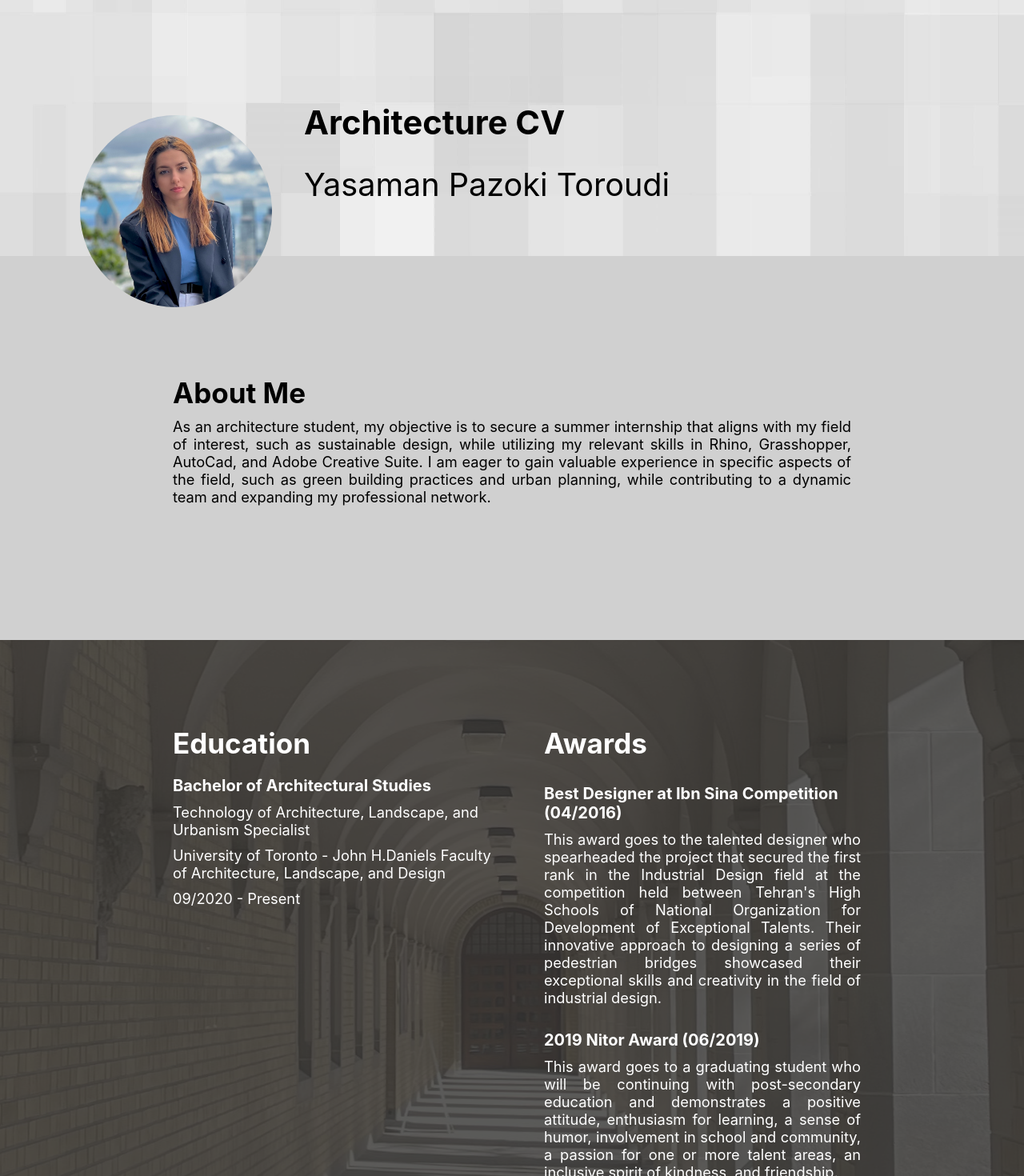
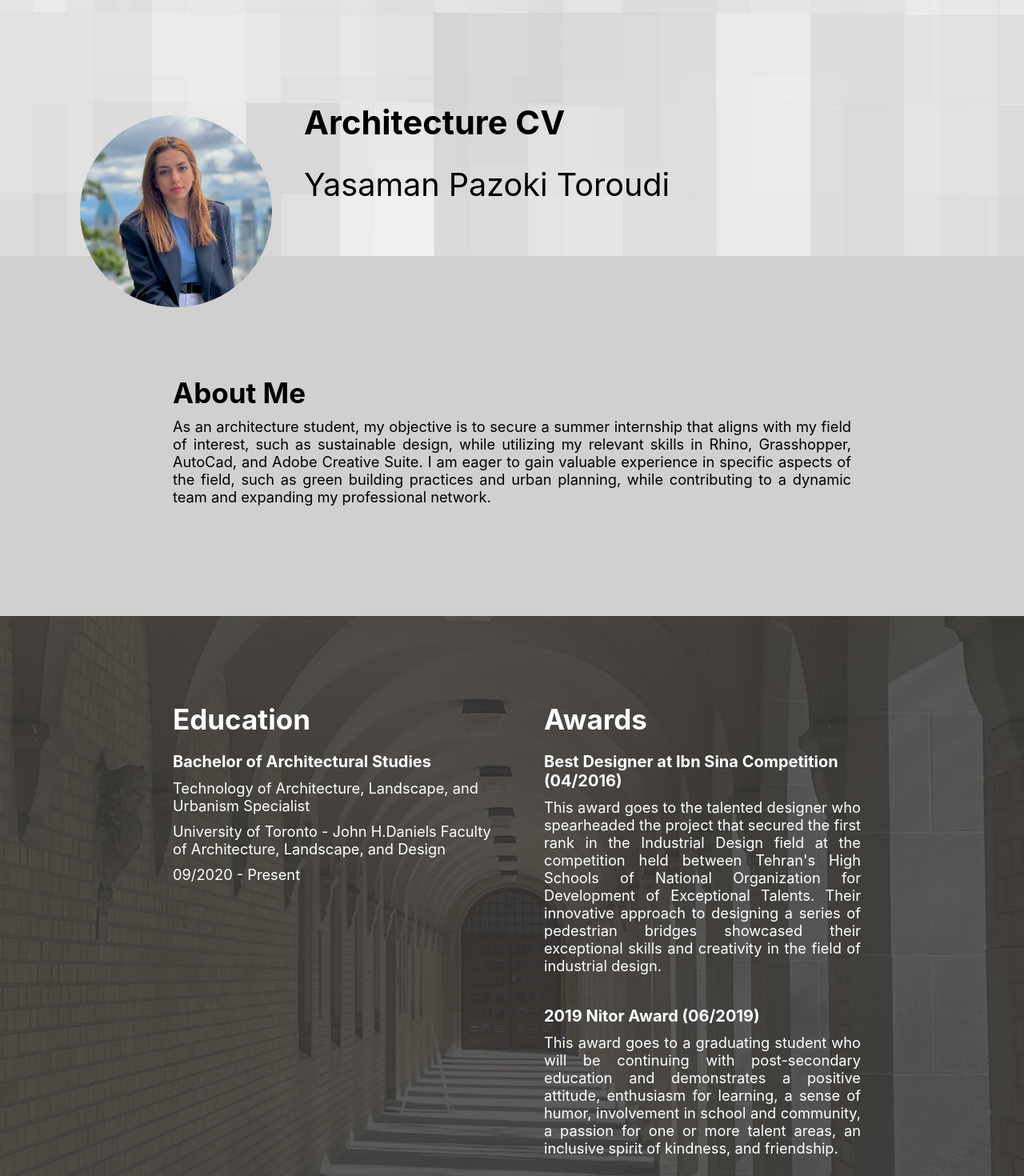
Before and after one commit to parinaznasr/portfolio, a React (Create React App) app: page /cv in a window 1280 px wide. Shown: the top 1470 px of the page at 80% size. Built offline with nearby package versions, Linux system fonts and the light colour scheme.

Commit message:
Fixed margin

```diff
--- a/src/Pages/CV/aboutme/aboutme.css
+++ b/src/Pages/CV/aboutme/aboutme.css
@@ -1,8 +1,9 @@
 .aboutme-container{
     background-color: rgba(128, 128, 128, 0.374);
-    min-height: 60vh;
+    min-height: 55vh;
     display: flex;
     flex-wrap: wrap;
+    padding-bottom: 10px;
 }
 
 .aboutme-title{
--- a/src/Pages/CV/education/education.css
+++ b/src/Pages/CV/education/education.css
@@ -27,7 +27,6 @@
     font-size: 35px;
     font-weight: bold;
     text-align: left;
-    margin: 0px 20px 20px 0px;
 }
 
 .education-container {
@@ -64,7 +63,7 @@
 /* Awards section */
 .awards-container {
     display: flex;
-    margin-top: 30px;
+    margin-top: 20px;
     flex-wrap: wrap;
     justify-content: space-between;
 }
@@ -137,7 +136,7 @@
 
 .awards-description {
     font-size: calc(0.3vw + 0.9em);
-    margin-bottom: 10px;
+    margin-bottom: 20px;
     text-align: justify;
 }
 
--- a/src/Pages/CV/experience/experience.css
+++ b/src/Pages/CV/experience/experience.css
@@ -37,6 +37,7 @@ h2 {
     flex-direction: column;
     justify-content: center;
     align-items: center;
+    padding-bottom: 20px;
 }
 
 .experience-title {
--- a/src/Pages/CV/personalskills/personalskills.css
+++ b/src/Pages/CV/personalskills/personalskills.css
@@ -1,5 +1,6 @@
 .skills-section {
     background-color: rgb(231, 231, 231);
+    padding-bottom: 20px;
 }
 
 .skills-title {
--- a/src/Pages/CV/softwareskills/softwareskills.css
+++ b/src/Pages/CV/softwareskills/softwareskills.css
@@ -4,7 +4,7 @@
 
 .ss-body {
     position: relative;
-    /*margin-bottom: 30px;*/
+    padding-bottom: 50px;
 }
 
 .ss-grid {
@@ -49,7 +49,6 @@
 }
 
 .ss-item:hover .tooltip {
-    /*max-height: 0px;*/
     transition: max-height 1000ms cubic-bezier(0.215, 0.61, 0.355, 1);
     display: block;
     opacity: 1;
--- a/src/Pages/CV/softwareskills/softwareskills.js
+++ b/src/Pages/CV/softwareskills/softwareskills.js
@@ -51,7 +51,7 @@ const SoftwareSkills = () => {
     { name: "Sketchup", prof: "3", alt:"Sketchup", image:"./images/logos/sketchup.png", desc:""},
   ]
   return(
-      <>
+      <div>
         <Grid container spacing={1}>
           <Grid xs={12}>
             <h2 className="ss-title">Software Skills</h2>
@@ -87,7 +87,7 @@ const SoftwareSkills = () => {
           </Grid>
           <Grid xs={2}/>
         </Grid>
-      </>
+      </div>
   );
 }
 
```
